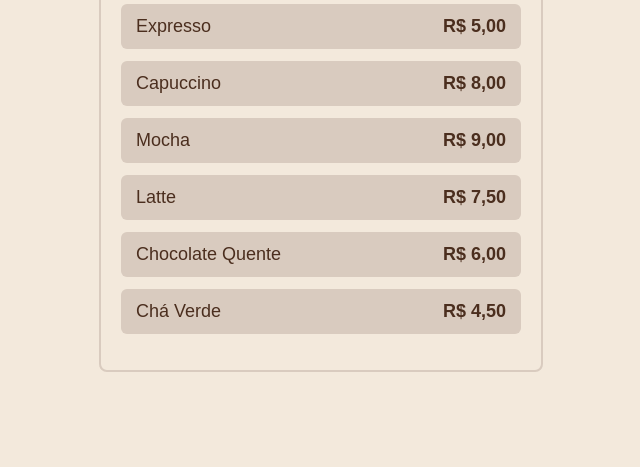
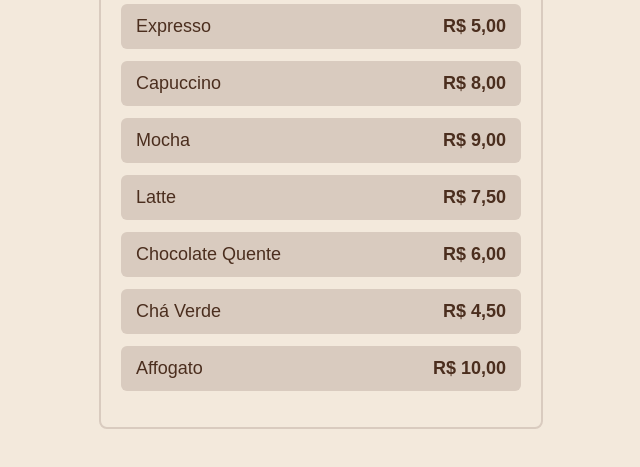
Before and after one commit to maria228825/CI_CD, a plain HTML site: page index.html in a window 1280 px wide. Shown: the part 141-608 px from the top of the page, without its empty margins (319-959 px from the left). Drawn offline with Linux system fonts and the light colour scheme.

Commit message:
feat: add new coffee

```diff
--- a/index.html
+++ b/index.html
@@ -46,6 +46,7 @@
         <li><span>Latte</span> <span class="price">R$ 7,50</span></li>
         <li><span>Chocolate Quente</span> <span class="price">R$ 6,00</span></li>
         <li><span>Chá Verde</span> <span class="price">R$ 4,50</span></li>
+        <li><span>Affogato</span> <span class="price">R$ 10,00</span></li>
     </ul>
 </body>
 </html>
```
